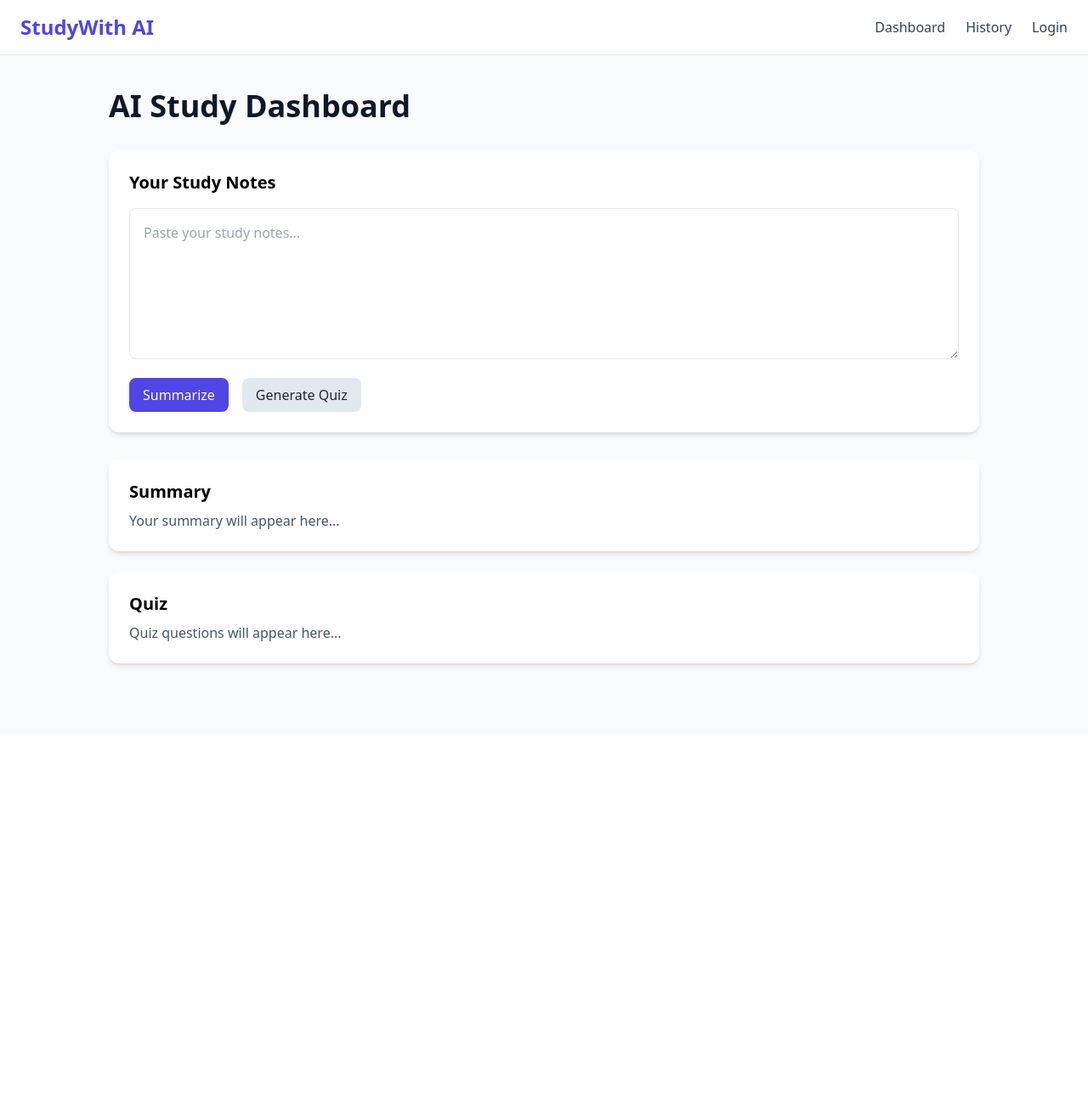
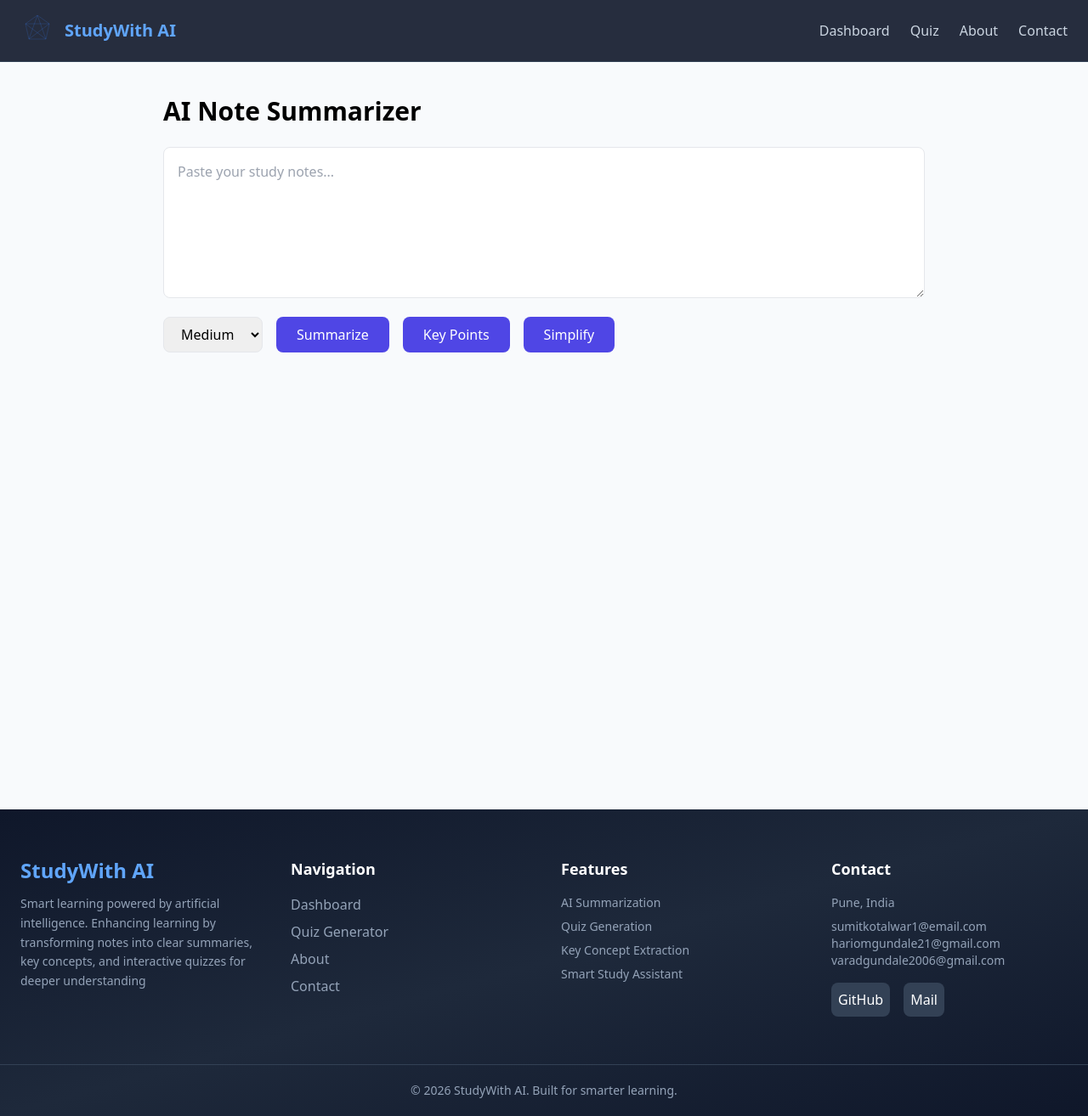
Before and after one commit to HariomGundale/Study-with-Ai, a Next.js app: page /dashboard in a window 1280 px wide. Shown: the whole page at 85% size. Before the commit the page ends 865 px from the top, so only its background shows below. Built offline with nearby package versions, Linux system fonts and the light colour scheme.

Commit message:
Footer is added and also contact, quiz, about page is created

```diff
--- /dev/null
+++ b/app/About/page.tsx
@@ -0,0 +1,27 @@
+export default function About() {
+  return (
+    <main className="min-h-screen bg-slate-50 py-12">
+
+      <div className="max-w-5xl mx-auto px-6">
+
+        <h1 className="text-4xl font-bold text-blue-600 mb-6">
+          About StudyWith AI
+        </h1>
+
+        <p className="text-lg text-slate-600 leading-relaxed mb-6">
+          StudyWith AI is an intelligent learning platform designed to simplify study material.
+          It transforms lengthy notes into concise summaries, extracts key concepts, and
+          generates quizzes to help students learn faster and smarter.
+        </p>
+
+        <p className="text-lg text-slate-600 leading-relaxed">
+          Built using modern AI technologies and a user-friendly interface,
+          this platform aims to enhance productivity and improve learning outcomes
+          for students worldwide.
+        </p>
+
+      </div>
+
+    </main>
+  );
+}
--- /dev/null
+++ b/app/Quiz/page.tsx
@@ -0,0 +1,65 @@
+"use client";
+
+import { useState } from "react";
+
+export default function QuizPage() {
+
+  const [notes, setNotes] = useState("");
+  const [quiz, setQuiz] = useState("");
+
+  const generateQuiz = async () => {
+    const res = await fetch("/api/quiz", {
+      method: "POST",
+      body: JSON.stringify({ text: notes })
+    });
+
+    const data = await res.json();
+    setQuiz(data.result);
+  };
+
+  return (
+    <main className="min-h-screen bg-slate-100 py-10">
+
+      <div className="max-w-6xl mx-auto px-6">
+
+        <h1 className="text-3xl font-bold mb-8 text-slate-800">
+          AI Quiz Generator
+        </h1>
+
+        <div className="grid md:grid-cols-2 gap-8">
+
+          {/* INPUT */}
+          <div className="bg-white p-6 rounded-2xl shadow">
+            <textarea
+              className="w-full h-64 border rounded-xl p-4"
+              placeholder="Paste study notes to generate quiz..."
+              value={notes}
+              onChange={(e) => setNotes(e.target.value)}
+            />
+
+            <button
+              onClick={generateQuiz}
+              className="mt-4 bg-blue-600 hover:bg-blue-700 text-white px-6 py-3 rounded-xl font-semibold w-full"
+            >
+              Generate Quiz
+            </button>
+          </div>
+
+          {/* OUTPUT */}
+          <div className="bg-white p-6 rounded-2xl shadow">
+            <h3 className="font-semibold text-lg mb-4 text-indigo-600">
+              Quiz Questions
+            </h3>
+
+            <p className="text-slate-700 leading-relaxed whitespace-pre-wrap">
+              {quiz || "Your quiz will appear here..."}
+            </p>
+          </div>
+
+        </div>
+
+      </div>
+
+    </main>
+  );
+}
--- a/app/components/Navbar.tsx
+++ b/app/components/Navbar.tsx
@@ -1,25 +1,46 @@
 import Link from "next/link";
+import Image from "next/image";
 
 export default function Navbar() {
   return (
-    <nav className="bg-white shadow-sm border-b">
+    <header className="bg-slate-900/90 backdrop-blur-md border-b border-slate-700">
+
       <div className="max-w-7xl mx-auto px-6 py-4 flex justify-between items-center">
-        <Link href="/" className="text-2xl font-bold text-indigo-600">
-          StudyWith AI
+
+        <Link href="/" className="flex items-center gap-3">
+
+          <Image
+            src="/logo.svg"   // change to logo.png if png
+            alt="StudyWith AI Logo"
+            width={40}
+            height={40}
+            className="rounded-md"
+          />
+
+          <span className="text-xl font-bold text-blue-400">
+            StudyWith AI
+          </span>
+
         </Link>
 
-        <div className="flex gap-6 text-slate-700 font-medium">
-          <Link href="/dashboard" className="hover:text-indigo-600 transition">
+        {/* Navigation */}
+        <nav className="flex gap-6 text-slate-300 font-medium">
+          <Link href="/dashboard" className="hover:text-white transition">
             Dashboard
           </Link>
-          <Link href="/history" className="hover:text-indigo-600 transition">
-            History
+          <Link href="/quiz" className="hover:text-white transition">
+            Quiz
           </Link>
-          <Link href="/login" className="hover:text-indigo-600 transition">
-            Login
+          <Link href="/about" className="hover:text-white transition">
+            About
           </Link>
-        </div>
+          <Link href="/contact" className="hover:text-white transition">
+            Contact
+          </Link>
+        </nav>
+
       </div>
-    </nav>
+
+    </header>
   );
 }
--- /dev/null
+++ b/app/components/footer.tsx
@@ -0,0 +1,103 @@
+import Link from "next/link";
+
+export default function Footer() {
+  return (
+    <footer className="mt-20 bg-gradient-to-br from-slate-900 via-slate-800 to-slate-900 text-white">
+
+      {/* MAIN FOOTER */}
+      <div className="max-w-7xl mx-auto px-6 py-14 grid md:grid-cols-4 gap-10">
+
+        {/* BRAND */}
+        <div>
+          <h2 className="text-2xl font-bold text-blue-400 mb-3">
+            StudyWith AI
+          </h2>
+          <p className="text-slate-400 text-sm leading-relaxed">
+            Smart learning powered by artificial intelligence.
+            Enhancing learning by transforming notes into clear summaries, key concepts,
+            and interactive quizzes for deeper understanding
+
+          </p>
+        </div>
+
+        {/* NAVIGATION */}
+        <div>
+          <h3 className="font-semibold mb-4 text-lg">Navigation</h3>
+          <div className="flex flex-col gap-2 text-slate-400">
+            <Link href="/dashboard" className="hover:text-white transition">
+              Dashboard
+            </Link>
+            <Link href="/Quiz" className="hover:text-white transition">
+              Quiz Generator
+            </Link>
+            <Link href="/About" className="hover:text-white transition">
+              About
+            </Link>
+            <Link href="/Contact" className="hover:text-white transition">
+              Contact
+            </Link>
+          </div>
+        </div>
+
+        {/* FEATURES */}
+        <div>
+          <h3 className="font-semibold mb-4 text-lg">Features</h3>
+          <ul className="text-slate-400 space-y-2 text-sm">
+            <li className="hover:text-white transition">AI Summarization</li>
+            <li className="hover:text-white transition">Quiz Generation</li>
+            <li className="hover:text-white transition">Key Concept Extraction</li>
+            <li className="hover:text-white transition">Smart Study Assistant</li>
+          </ul>
+        </div>
+
+        {/* CONTACT + SOCIAL */}
+        <div>
+          <h3 className="font-semibold mb-4 text-lg">Contact</h3>
+
+          <p className="text-slate-400 text-sm mb-2">
+            Pune, India
+          </p>
+
+          <p className="text-slate-400 text-sm mb-4">
+            sumitkotalwar1@email.com
+            hariomgundale21@gmail.com
+            varadgundale2006@gmail.com
+          </p>
+
+          {/* SOCIAL LINKS */}
+          <div className="flex gap-4">
+
+            <a
+              href="#"
+              className="bg-slate-700 p-2 rounded-lg hover:bg-blue-600 transition"
+            >
+              GitHub
+            </a>
+
+            {/* <a
+              href="#"
+              className="bg-slate-700 p-2 rounded-lg hover:bg-blue-600 transition"
+            >
+              LinkedIn
+            </a> */}
+
+            <a
+              href="#"
+              className="bg-slate-700 p-2 rounded-lg hover:bg-blue-600 transition"
+            >
+              Mail
+            </a>
+
+          </div>
+        </div>
+
+      </div>
+
+      {/* BOTTOM STRIP */}
+      <div className="border-t border-slate-700 text-center py-5 text-sm text-slate-400">
+        © 2026 StudyWith AI. Built for smarter learning.
+      </div>
+
+    </footer>
+  );
+}
--- a/app/dashboard/page.tsx
+++ b/app/dashboard/page.tsx
@@ -1,46 +1,90 @@
+"use client";
+
+import { useState } from "react";
+
 export default function Dashboard() {
+  const [text, setText] = useState("");
+  const [difficulty, setDifficulty] = useState("medium");
+  const [loading, setLoading] = useState(false);
+  const [result, setResult] = useState<any>(null);
+
+  const handleSummarize = async () => {
+    if (!text) return alert("Please enter notes");
+
+    setLoading(true);
+    setResult(null);
+
+    try {
+      const res = await fetch("/api/summarize", {
+        method: "POST",
+        headers: {
+          "Content-Type": "application/json",
+        },
+        body: JSON.stringify({ text, difficulty }),
+      });
+
+      const data = await res.json();
+      setResult(data);
+    } catch (error) {
+      console.error(error);
+      alert("Something went wrong");
+    }
+
+    setLoading(false);
+  };
+
   return (
     <div className="min-h-screen bg-slate-50 py-10 px-6">
-      <div className="max-w-5xl mx-auto">
+      <div className="max-w-4xl mx-auto">
+        <h1 className="text-3xl font-bold mb-6">AI Note Summarizer</h1>
 
-        <h1 className="text-4xl font-bold text-slate-900 mb-8">
-          AI Study Dashboard
-        </h1>
+        <textarea
+          className="w-full border rounded-lg p-4 mb-4"
+          rows={6}
+          placeholder="Paste your study notes..."
+          value={text}
+          onChange={(e) => setText(e.target.value)}
+        />
 
-        <div className="bg-white shadow-md rounded-xl p-6 mb-8">
-          <h2 className="text-xl font-semibold mb-4">Your Study Notes</h2>
+        <div className="flex gap-4 mb-4">
+          <select
+            className="border rounded-lg px-4 py-2"
+            value={difficulty}
+            onChange={(e) => setDifficulty(e.target.value)}
+          >
+            <option value="easy">Easy</option>
+            <option value="medium">Medium</option>
+            <option value="hard">Hard</option>
+          </select>
 
-          <textarea
-            placeholder="Paste your study notes..."
-            className="w-full border rounded-lg p-4 mb-4 focus:outline-none focus:ring-2 focus:ring-indigo-500"
-            rows={6}
-          />
+          <button
+            onClick={handleSummarize}
+            className="bg-indigo-600 text-white px-6 py-2 rounded-lg hover:bg-indigo-700 transition"
+          >
+            {loading ? "Generating..." : "Summarize"}
+          </button>
 
-          <div className="flex gap-4">
-            <button className="bg-indigo-600 text-white px-4 py-2 rounded-lg hover:bg-indigo-700 transition">
-              Summarize
-            </button>
+          <button
+            onClick={handleSummarize}
+            className="bg-indigo-600 text-white px-6 py-2 rounded-lg hover:bg-indigo-700 transition"
+          >
+            {loading ? "Generating..." : "Key Points"}
+          </button>
 
-            <button className="bg-slate-200 text-slate-800 px-4 py-2 rounded-lg hover:bg-slate-300 transition">
-              Generate Quiz
-            </button>
-          </div>
+          <button
+            onClick={handleSummarize}
+            className="bg-indigo-600 text-white px-6 py-2 rounded-lg hover:bg-indigo-700 transition"
+          >
+            {loading ? "Generating..." : "Simplify"}
+          </button>
         </div>
 
-        <div className="bg-white shadow-md rounded-xl p-6 mb-6">
-          <h2 className="text-xl font-semibold mb-2">Summary</h2>
-          <p className="text-slate-600">
-            Your summary will appear here...
-          </p>
-        </div>
-
-        <div className="bg-white shadow-md rounded-xl p-6">
-          <h2 className="text-xl font-semibold mb-2">Quiz</h2>
-          <p className="text-slate-600">
-            Quiz questions will appear here...
-          </p>
-        </div>
-
+        {result && (
+          <div className="bg-white p-6 rounded-xl shadow-md mt-6">
+            <h2 className="text-xl font-semibold mb-2">Summary</h2>
+            <p className="text-slate-700">{result.summary}</p>
+          </div>
+        )}
       </div>
     </div>
   );
--- a/app/layout.tsx
+++ b/app/layout.tsx
@@ -1,7 +1,10 @@
 import type { Metadata } from "next";
 import { Geist, Geist_Mono } from "next/font/google";
 import "./globals.css";
+
 import Navbar from "./components/Navbar";
+import Footer from "./components/footer";
+
 const geistSans = Geist({
   variable: "--font-geist-sans",
   subsets: ["latin"],
@@ -13,22 +16,28 @@ const geistMono = Geist_Mono({
 });
 
 export const metadata: Metadata = {
-  title: "Create Next App",
-  description: "Generated by create next app",
+  title: "StudyWith AI",
+  description: "AI-based note summarizer and quiz generator",
 };
 
 export default function RootLayout({
   children,
-}: Readonly<{
+}: {
   children: React.ReactNode;
-}>) {
+}) {
   return (
     <html lang="en">
       <body
-        className={`${geistSans.variable} ${geistMono.variable} antialiased`}
+        className={`${geistSans.variable} ${geistMono.variable} antialiased bg-slate-50`}
       >
+        {/* Navbar */}
         <Navbar />
-        {children}
+
+        {/* Page Content */}
+        <main>{children}</main>
+
+        {/* Footer */}
+        <Footer />
       </body>
     </html>
   );
--- a/app/login/page.tsx
+++ /dev/null
@@ -1,26 +0,0 @@
-export default function Login() {
-  return (
-    <main className="min-h-screen flex items-center justify-center">
-
-      <div className="bg-white p-8 rounded-xl shadow w-96">
-        <h2 className="text-2xl text-black font-bold mb-4">Login</h2>
-
-        <input
-          className="w-full text-black border p-3 rounded mb-4"
-          placeholder="Email"
-        />
-
-        <input
-          className="w-full text-black border p-3 rounded mb-4"
-          placeholder="Password"
-          type="password"
-        />
-
-        <button className="bg-blue-600 text-white w-full py-3 rounded">
-          Sign in
-        </button>
-      </div>
-
-    </main>
-  );
-}
```
Also changed, not shown: app/Contact/page.tsx (added, +44 -0 lines), app/history/page.tsx (deleted, +0 -15 lines), public/logo.svg (added).
